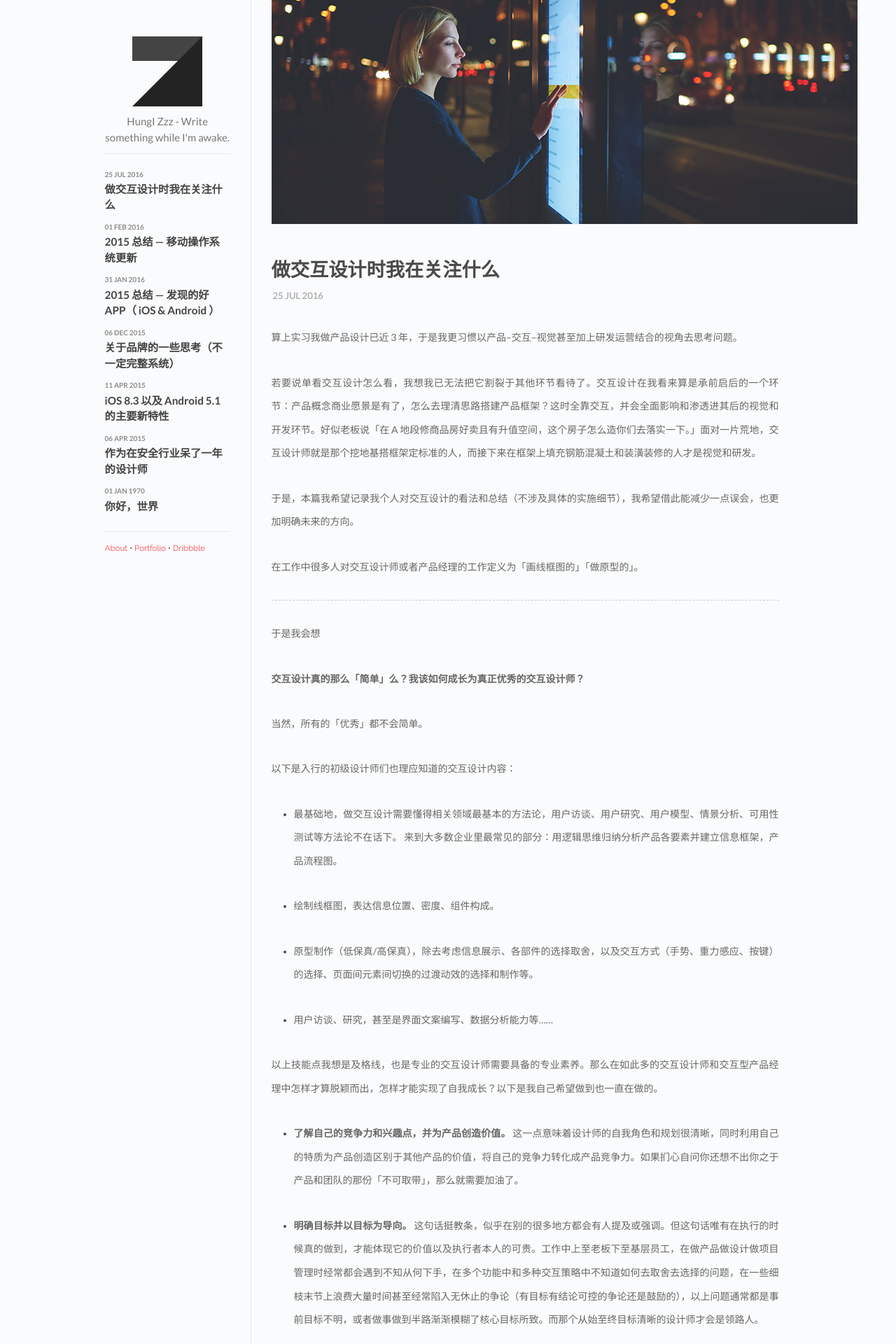
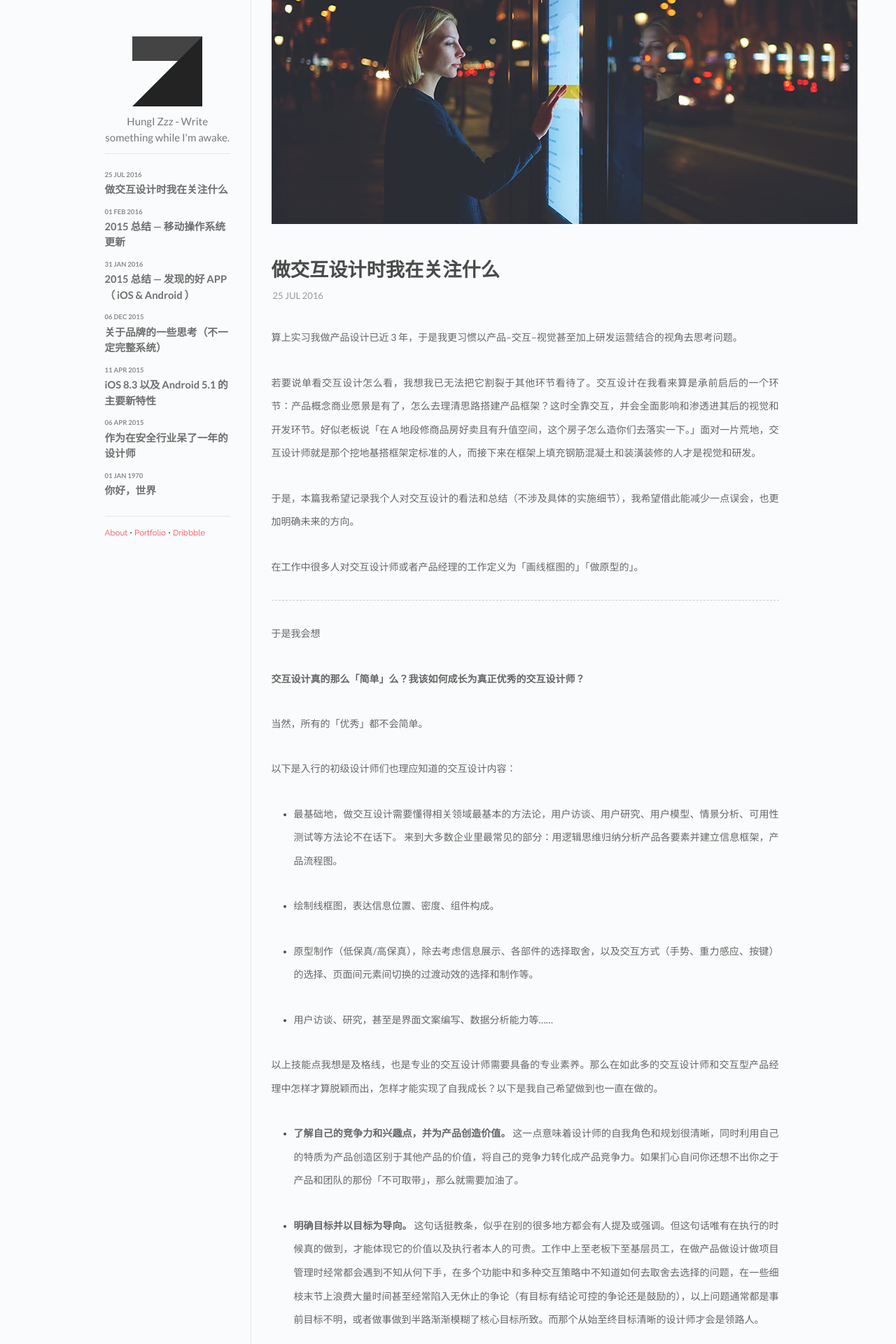
Before and after one commit to hominthesky/blog, a Jekyll site: the page built from index.html, in a window 1280 px wide. Shown: the top 1920 px of the page at 70% size. Built offline with Jekyll 4.4.1, drawn with Linux system fonts in a browser that asks for light colours; Markdown is read by kramdown in place of the engine named in the settings.

Commit message:
change color

```diff
--- a/css/main.css
+++ b/css/main.css
@@ -59,12 +59,12 @@
 }
 
 .posts a {
-  color: #444;
+  color: #6f6f6f;
   transition: 0.8s color;
 }
 
 .posts a:hover {
-  color: #777;
+  color: #999;
   transition: 0.8s color;
 }
 
@@ -303,7 +303,7 @@
 
 .post-title {
   font-weight: 600;
-  font-size: 1.25em;
+  font-size: 1.2em;
   /*text-transform: uppercase;*/
 }
 
```
